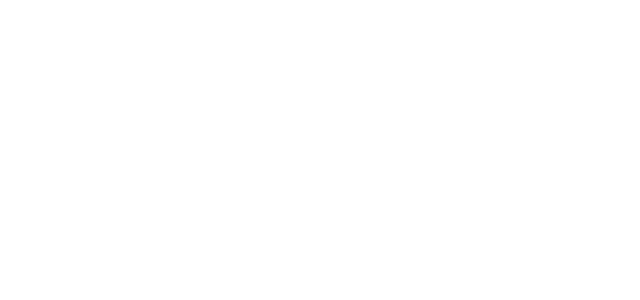
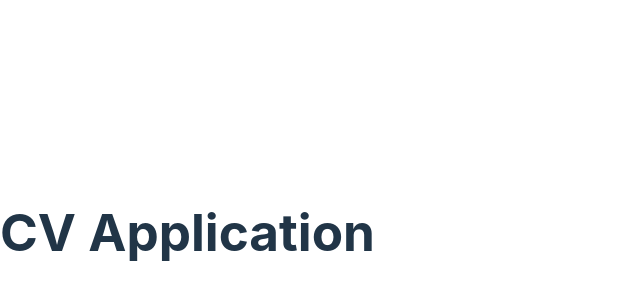
Before and after one commit to frarosset/cv-application, a React (Vite) app: page / in a window 1280 px wide. Shown: the part 168-468 px from the top of the page, without its empty margins (0-640 px from the left). Built offline with nearby package versions, Linux system fonts and the light colour scheme.

Commit message:
feat(Header): initialize Header component
The component is currently empty.

The component is set in the App component.

```diff
--- a/src/App.jsx
+++ b/src/App.jsx
@@ -1,5 +1,11 @@
+import Header from "./components/Header.jsx";
+
 function App() {
-  return <></>;
+  return (
+    <>
+      <Header />
+    </>
+  );
 }
 
 export default App;
--- /dev/null
+++ b/src/components/Header.jsx
@@ -0,0 +1,9 @@
+function Header() {
+  return (
+    <header>
+      <h1>CV Application</h1>
+    </header>
+  );
+}
+
+export default Header;
```
